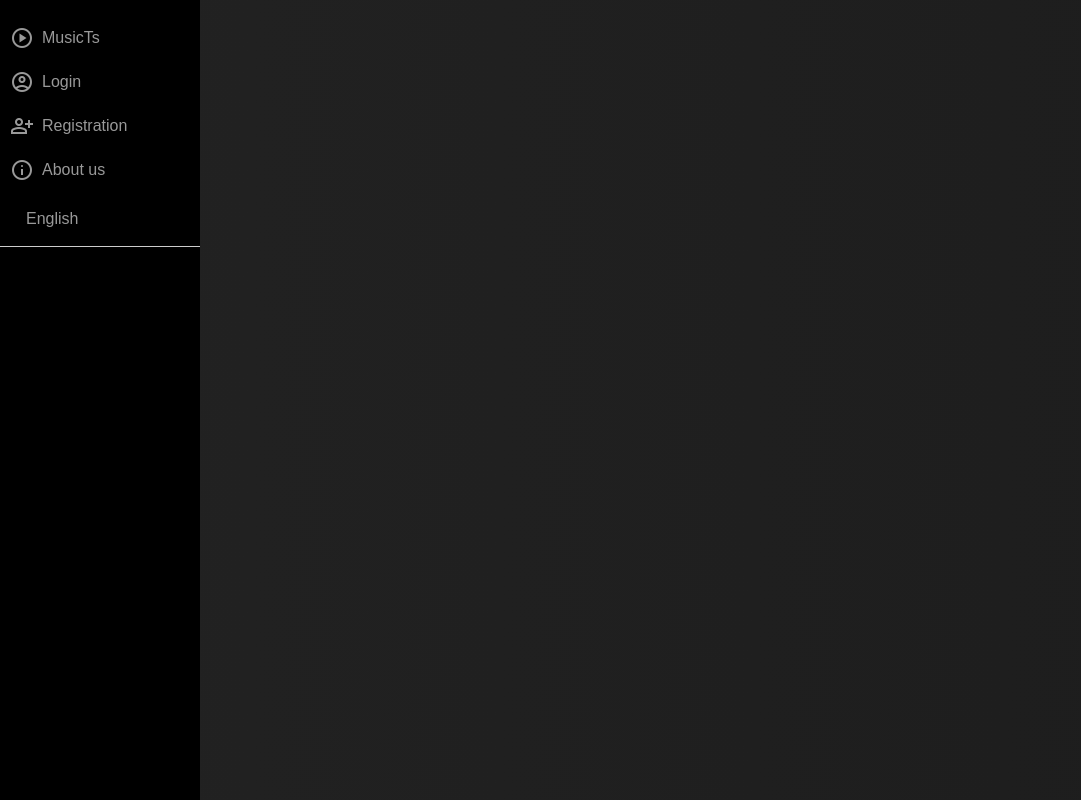
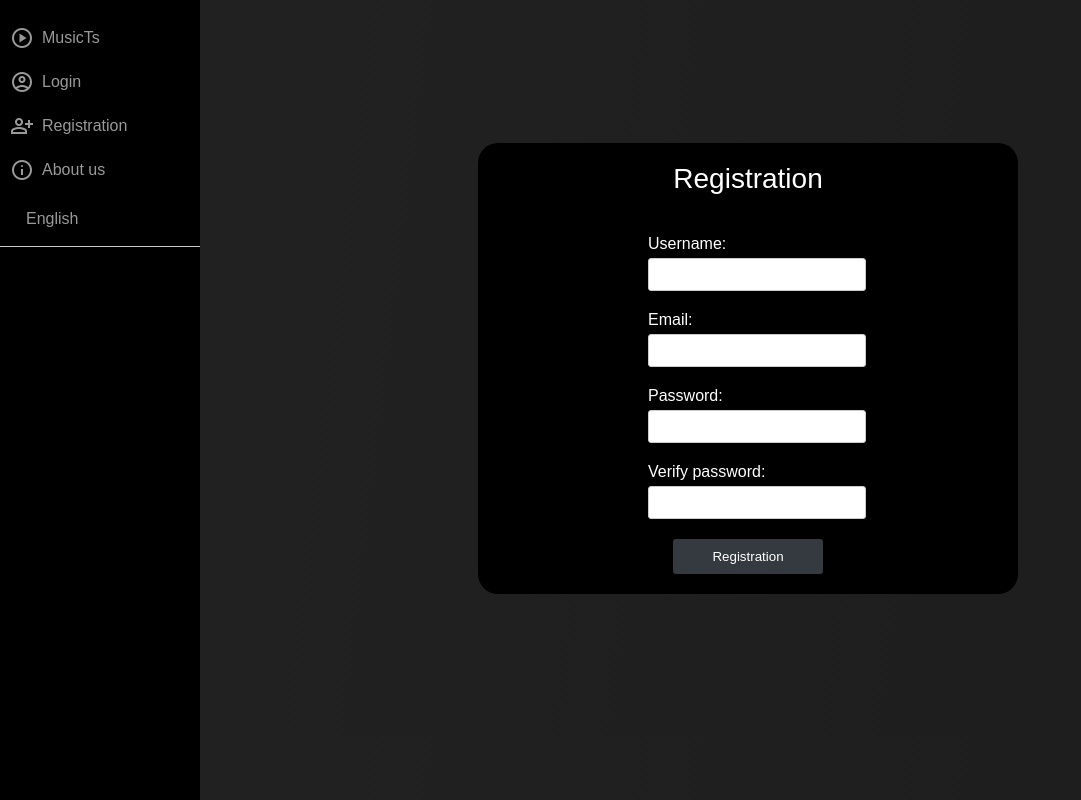
Before and after one commit to pan1caisreal/musicTS, a React (Create React App) app in the folder client/: page /Registration in a window 1280 px wide. Shown: the whole page, without its empty margins (0-1081 px from the left). Built offline with nearby package versions, Linux system fonts and the light colour scheme; a web font is replaced by a local one.

Commit message:
registration form

```diff
--- a/client/src/locales/en.json
+++ b/client/src/locales/en.json
@@ -12,5 +12,9 @@
   "Email": "Email",
   "Password": "Password",
   "Invalid email address": "Invalid email address",
-  "Invalid password": "Password must be at least 8 characters long"
+  "Invalid password": "Password must be at least 8 characters long",
+  "Username": "Username",
+  "Invalid verify": "Passwords don't match",
+  "VerifyPassword": "Verify password",
+  "LoginError": "Enter the user name"
 }
--- a/client/src/locales/ru.json
+++ b/client/src/locales/ru.json
@@ -12,5 +12,9 @@
   "Email": "Почта",
   "Password": "Пароль",
   "Invalid email address": "Неправильный адресс электронной почты",
-  "Invalid password": "Пароль должен быть не меньше 8 символов"
+  "Invalid password": "Пароль должен быть не меньше 8 символов",
+  "Username": "Имя пользователя",
+  "Invalid verify": "Пароли не совпадают",
+  "VerifyPassword": "Подтвердитие пароль",
+  "LoginError": "Введите имя пользователя"
 }
--- a/client/src/pages/Registration.tsx
+++ b/client/src/pages/Registration.tsx
@@ -1,11 +1,129 @@
-import React from 'react';
+import React, {useState} from 'react';
+import '../styles/main.scss'
+import {useTranslation} from "react-i18next";
 
-const Registration = () => {
+
+const Login = () => {
+    const {t} = useTranslation()
+    const [email, setEmail] = useState("")
+    const [password, setPassword] = useState("")
+    const [emailError, setEmailError] = useState("")
+    const [passwordError, setPasswordError] = useState("")
+    const [login, setLogin] = useState("")
+    const [verifyPassword, setVerifyPassword] = useState("")
+    const [verifyError, setVerifyError] = useState("")
+    const [loginError, setLoginError] = useState("")
+
+    const handleChangeEmail = (e: React.ChangeEvent<HTMLInputElement>) =>{
+        const newEmail = e.target.value
+        setEmail(newEmail)
+        const emailPattern = /^[a-zA-Z0-9._-]+@[a-zA-Z0-9.-]+\.[a-zA-Z]{2,4}$/
+        if(!emailPattern.test(newEmail)){
+            setEmailError("Invalid email address")
+        }else{
+            setEmailError("")
+        }
+    }
+
+    const handleChangeVerifyPassword = (e: React.ChangeEvent<HTMLInputElement>) =>{
+        const verifyPassword = e.target.value
+        setVerifyPassword(verifyPassword)
+        if(verifyPassword !== password){
+            setVerifyError("Invalid verify")
+        }else{
+            setVerifyError("")
+        }
+    }
+
+    const handleChangePassword = (e: React.ChangeEvent<HTMLInputElement>) =>{
+        const newPassword = e.target.value
+        setPassword(newPassword)
+        if(newPassword.length < 8 && newPassword.length > 0){
+            setPasswordError("Invalid password")
+        }else{
+            setPasswordError("")
+        }
+    }
+
+    const handleChangeLogin = (e:React.ChangeEvent<HTMLInputElement>) =>{
+        setLogin(e.target.value)
+        if(login.length > 0){
+            setLoginError("")
+        }
+    }
+
+    const registrationUser = () =>{
+        if(login.length === 0){
+            setLoginError("LoginError")
+        }
+        if(email.length === 0){
+            setEmailError("Invalid email address")
+        }
+        if(password.length === 0){
+            setEmailError("Invalid password")
+        }
+    }
+
     return (
-        <div>
-            Registration
+        <div className="container">
+            <div className="main_content">
+                <div className="authTag">{t("Registration")}</div>
+                <div className={`form-group`}>
+                    <label>{t("Username")}:</label>
+                    <input
+                        type="text"
+                        className={`${loginError ? 'error' : ''}`}
+                        value={login}
+                        onChange={(e) => handleChangeLogin(e)}
+                        required
+                    />
+                    {loginError && <div>{t(loginError)}</div>}
+                </div>
+                <div className={`form-group`}>
+                    <label>{t("Email")}:</label>
+                    <input
+                        type="email"
+                        className={`${emailError ? 'error' : ''}`}
+                        value={email}
+                        onChange={(e) => handleChangeEmail(e)}
+                        required
+                    />
+                    {emailError && <div>{t(emailError)}</div>}
+                </div>
+                <div className="form-group">
+                    <label>{t("Password")}:</label>
+                    <input
+                        type="password"
+                        className={`${passwordError ? 'error' : ''}`}
+                        value={password}
+                        onChange={(e) => handleChangePassword(e)}
+                        required
+                    />
+                    {passwordError && <div>{t(passwordError)}</div>}
+                </div>
+                <div className="form-group">
+                    <label>{t("VerifyPassword")}:</label>
+                    <input
+                        type="password"
+                        className={`${verifyError ? 'error' : ''}`}
+                        value={verifyPassword}
+                        onChange={(e) => handleChangeVerifyPassword(e)}
+                        required
+                    />
+                    {verifyError && <div>{t(verifyError)}</div>}
+                </div>
+                <button
+                    className="Button"
+                    disabled=
+                        {emailError.length > 0 || passwordError.length > 0 || verifyError.length > 0}
+                    type="submit"
+                    onClick={registrationUser}
+                >
+                    {t("Registration")}
+                </button>
+            </div>
         </div>
     );
 };
 
-export default Registration;
+export default Login;
```
